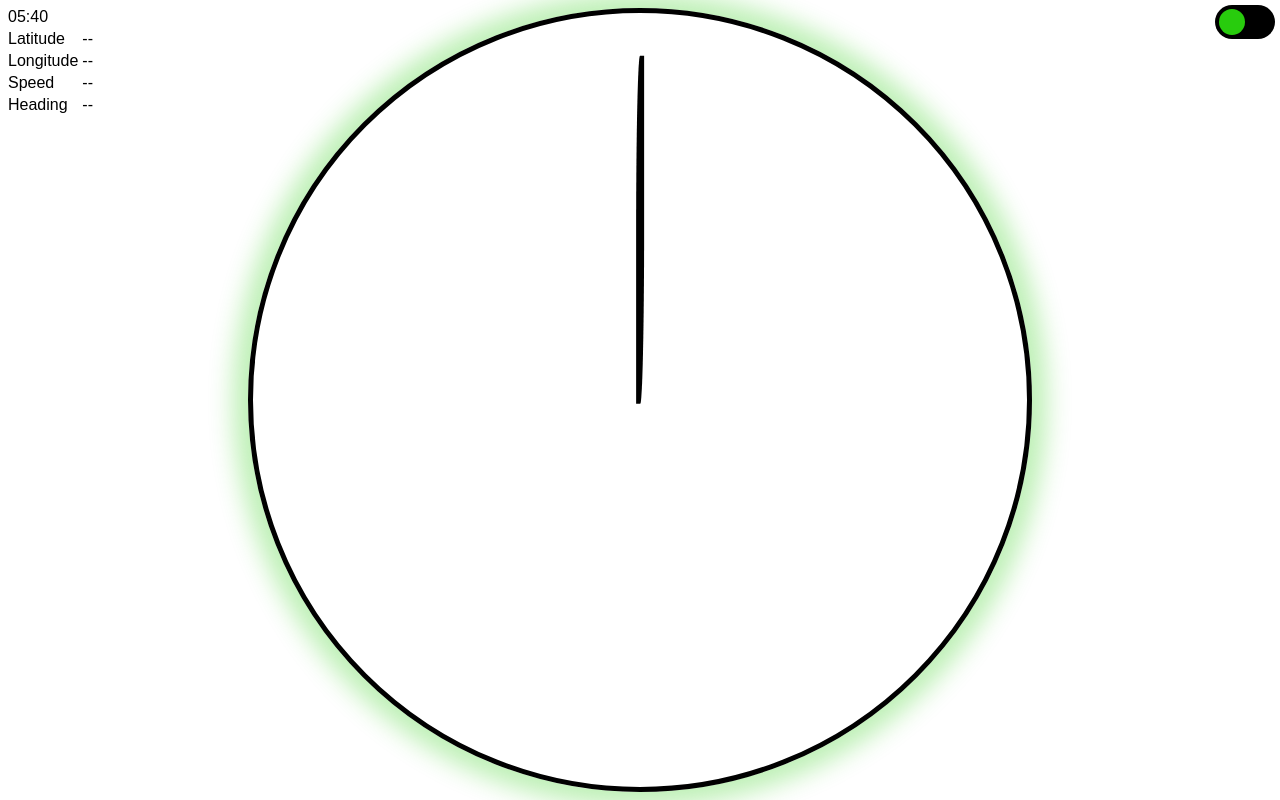
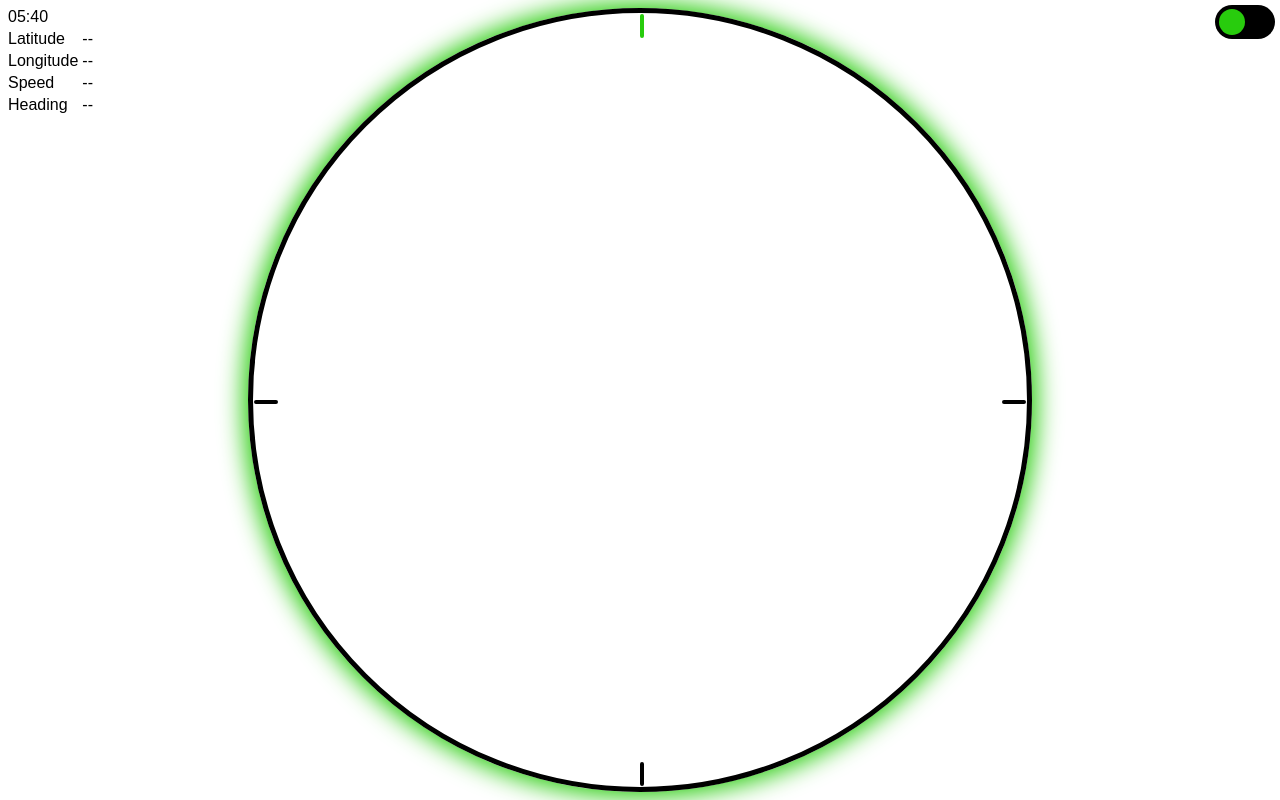
Before and after one commit to radioxeth/compass, a website: page app/index.html in a window 1280 px wide. Drawn offline with Linux system fonts and the light colour scheme.

Commit message:
fix compass logic

```diff
--- a/app/index.html
+++ b/app/index.html
@@ -42,16 +42,12 @@
             </label>
         </div>
     </div>
-    <!-- <div class="compass-accuracy">
-        <div class="accuracy-switch-wrapper">
-            <label class="accuracy-switch" title="Toggle accuracy" for="accuracy-checkbox">
-                <input type="checkbox" id="accuracy-checkbox" />
-                <div class="slider round"></div>
-            </label>
-        </div>
-    </div> -->
     <div id="compass-border" class="compass-border">
         <div id="compass-pointer" class="compass-pointer"></div>
+        <div class="cardinal-north"></div>
+        <div class="cardinal-south"></div>
+        <div class="cardinal-east"></div>
+        <div class="cardinal-west"></div>
     </div>
     <script src="main.js" lang="js"></script>
 </body>
--- a/app/main.js
+++ b/app/main.js
@@ -1,4 +1,7 @@
 const getTime = (date) => `${String(date.getHours()).padStart(2, '0')}:${String(date.getMinutes()).padStart(2, '0')}`
+
+const getRandomBetween0And360 = () => Math.floor(Math.random() * 361)
+const getRandomBetween0And90 = () => Math.floor(Math.random() * 91)
 
 const clock = () => {
     document.getElementById('time').innerHTML = getTime(new Date())
@@ -70,19 +73,12 @@ const degreeToCardinal = (deg) => {
     return direction
 }
 let time = Date.now()
-
-const startTimer = () => {
-
-}
-
 const setCompass = (heading) => {
 
-
     const compassPointerElement = document.getElementById('compass-pointer')
-    compassPointerElement.style.transition = `transform ${.5}s`
-
-    compassPointerElement.style.transform = `rotate(${heading - 90}deg)`
-    console.log(Date.now(), time)
+    compassPointerElement.style.transition = `transform ${(Date.now() - time) / 1000}s`
+    // heading = getRandomBetween0And360()
+    compassPointerElement.style.transform = `rotate(${heading - 90}deg)`;
     time = Date.now()
     if (heading) {
         compassPointerElement.style.display = 'block'
@@ -105,7 +101,7 @@ const watchPosition = () => {
         //         setCompass(null)
         //         console.error('Error obtaining location: ', error)
         //     }, { enableHighAccuracy: true })
-        // }, 500);
+        // }, 2000);
         navigator.geolocation.watchPosition((position) => {
             setStats(position.coords)
             setCompass(position.coords?.heading)
@@ -131,3 +127,20 @@ const main = () => {
 }
 
 main()
+
+// current position = 0
+
+// first heading is 90
+// rotate 90 from 0(heading - current)
+// current position is 90
+
+// second heading is 30
+// rotate - 60 from 90(heading - current)
+// current position is 30
+
+// third heading is 45
+// rotate 15 from 30
+// current position is 45
+
+
+// currentPosition - heading = rotate
--- a/app/style.css
+++ b/app/style.css
@@ -1,15 +1,12 @@
 :root {
-    /* Set the custom property size to the smaller of vw or vh */
     --size: calc(min(100vw, 100vh) * 0.98);
     --background-color: #ffffff;
     --text-color: #000000;
-    /* --pointer-color: #3e0080;
-    --compass-color: #2e0060; */
     --pointer-color: #000000;
     --compass-color: #000000;
 
-    --shadow-color: rgb(40, 204, 13, 0.3);
-    /* --shadow-color: rgba(0, 0, 0, 0.3); */
+    --shadow-color: rgb(40, 204, 13, 1);
+    --cardinal-major-color: rgb(40, 204, 13, 1);
 }
 
 [data-theme="dark"] {
@@ -17,11 +14,9 @@
     --text-color: #ffffff;
     --pointer-color: #ffffff;
     --compass-color: #ffffff;
-    /* --pointer-color: #00ccff;
-    --compass-color: #006680; */
-    --shadow-color: rgb(40, 204, 13, 0.3);
-    /* --shadow-color: rgba(255, 255, 255, 0.3); */
-    /* Add more dark theme specific variables */
+
+    --shadow-color: rgb(40, 204, 13, 1);
+    --cardinal-major-color: rgb(40, 204, 13, 1);
 }
 
 body {
@@ -63,15 +58,53 @@ body {
     border: 5px solid var(--compass-color);
     box-sizing: border-box;
     transform: translate(-50%, -50%);
-    box-shadow: 0px 0px 25px 15px var(--shadow-color);
-
+    box-shadow: 0px 0px 25px 5px var(--shadow-color);
     display: flex;
     justify-content: center;
     align-items: center;
-
     /* Optional: text styling */
     font-size: 12em;
     text-align: center;
+}
+
+.cardinal-north {
+    position: absolute;
+    top: 1px;
+    left: 50%;
+    border: 2px solid var(--cardinal-major-color);
+    width: 0px;
+    height: 20px;
+    border-radius: 10px;
+}
+
+.cardinal-south {
+    position: absolute;
+    bottom: 1px;
+    left: 50%;
+    border: 2px solid var(--pointer-color);
+    width: 0px;
+    height: 20px;
+    border-radius: 10px;
+}
+
+.cardinal-east {
+    position: absolute;
+    top: 50%;
+    right: 1px;
+    border: 2px solid var(--pointer-color);
+    width: 20px;
+    height: 0px;
+    border-radius: 10px;
+}
+
+.cardinal-west {
+    position: absolute;
+    top: 50%;
+    left: 1px;
+    border: 2px solid var(--pointer-color);
+    width: 20px;
+    height: 0px;
+    border-radius: 10px;
 }
 
 .compass-pointer {
@@ -82,9 +115,9 @@ body {
     height: 1%;
     background: var(--pointer-color);
     border-radius: 0 50% 0 50%;
-    transform: rotate(-90deg);
     /* Centering + Rotation */
     transform-origin: left;
+    display: none;
 }
 
 .compass-stats {
```
